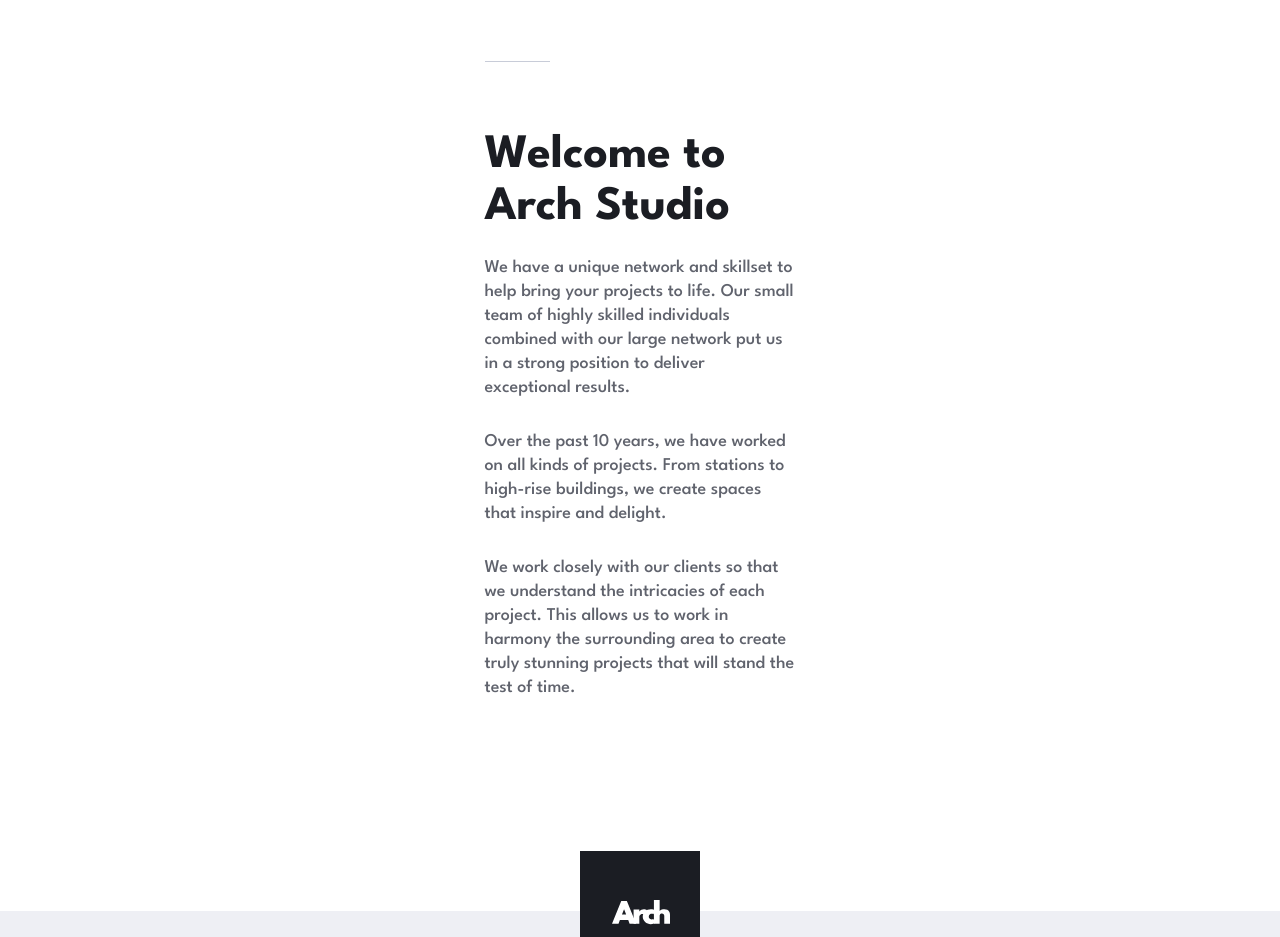
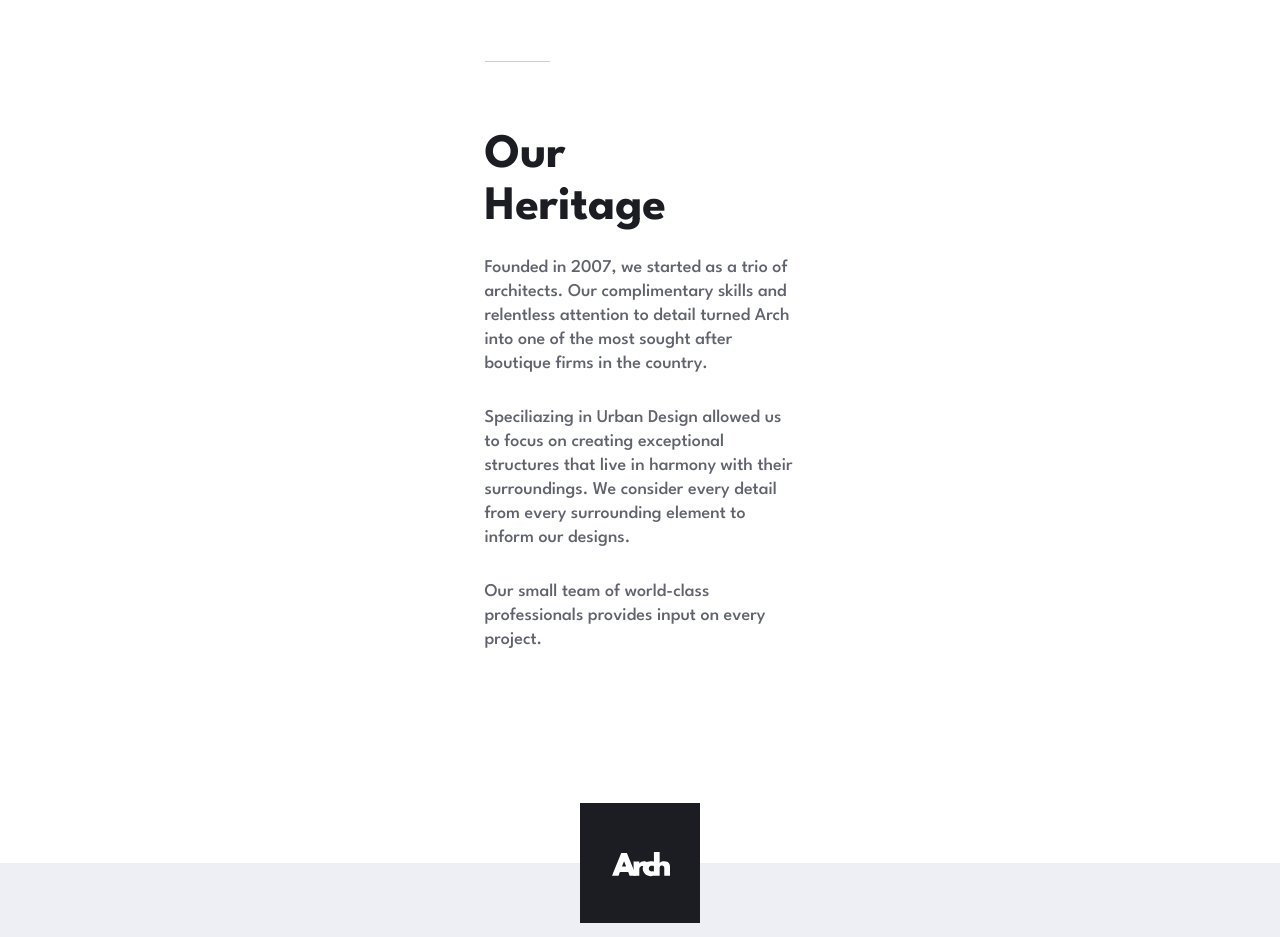
Before and after one commit to gigakhrz/arch-studio-multi-page-website, a Next.js app: page /about in a window 1280 px wide. Shown: the part 640-1577 px from the top of the page. Built offline with nearby package versions, Linux system fonts and the light colour scheme.

Commit message:
add corect texts

```diff
--- a/src/app/components/aboutChilds/Heritage.tsx
+++ b/src/app/components/aboutChilds/Heritage.tsx
@@ -1,27 +1,25 @@
 const Heritage = (): JSX.Element => {
   return (
     <div className="flex w-[375px] items-center px-[32px]">
-      <div className=" flex flex-col items-center gap-[22px] ">
+      <div className=" flex flex-col items-start gap-[22px] ">
         <h1 className="text-[48px] leading-[52px] font-bold tracking=[-1.72px] text-[#1B1D23]">
-          Welcome to Arch Studio
+          Our <br /> Heritage
         </h1>
         <div className="flex flex-col items-center gap-[30px] mb-[40px]">
           <p className="text-[18px] leading-[24px] font-medium  text-[#60636D]">
-            We have a unique network and skillset to help bring your projects to
-            life. Our small team of highly skilled individuals combined with our
-            large network put us in a strong position to deliver exceptional
-            results.
+            Founded in 2007, we started as a trio of architects. Our
+            complimentary skills and relentless attention to detail turned Arch
+            into one of the most sought after boutique firms in the country.
           </p>
           <p className="text-[18px] leading-[24px] font-medium  text-[#60636D]">
-            Over the past 10 years, we have worked on all kinds of projects.
-            From stations to high-rise buildings, we create spaces that inspire
-            and delight.
+            Speciliazing in Urban Design allowed us to focus on creating
+            exceptional structures that live in harmony with their surroundings.
+            We consider every detail from every surrounding element to inform
+            our designs.
           </p>
           <p className="text-[18px] leading-[24px] font-medium  text-[#60636D]">
-            We work closely with our clients so that we understand the
-            intricacies of each project. This allows us to work in harmony the
-            surrounding area to create truly stunning projects that will stand
-            the test of time.
+            Our small team of world-class professionals provides input on every
+            project.
           </p>
         </div>
       </div>
```
